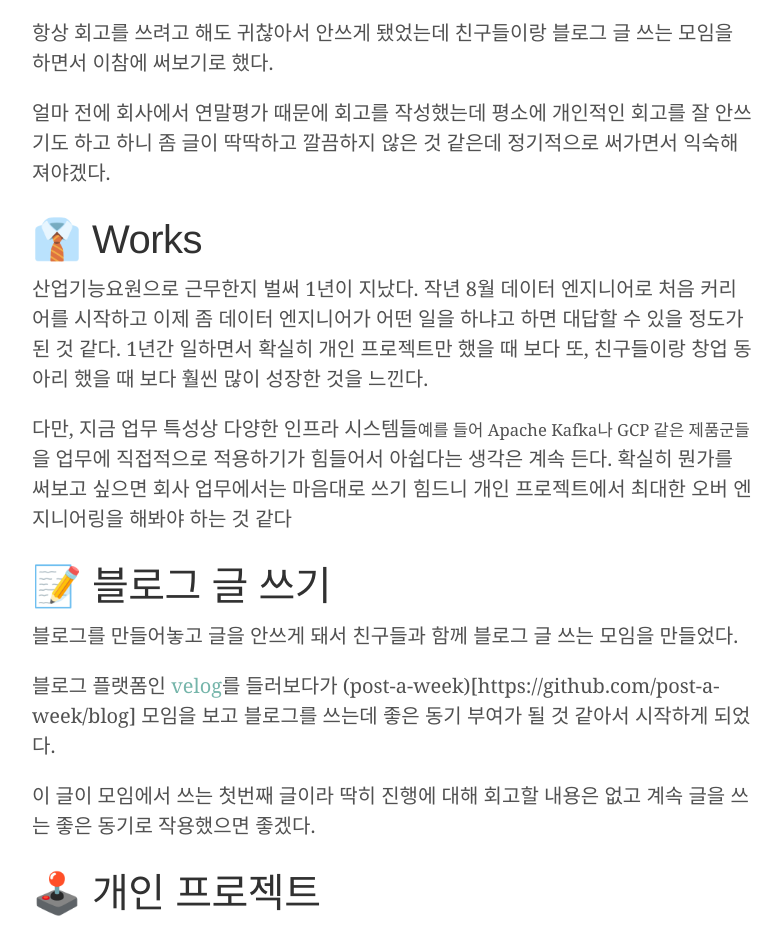
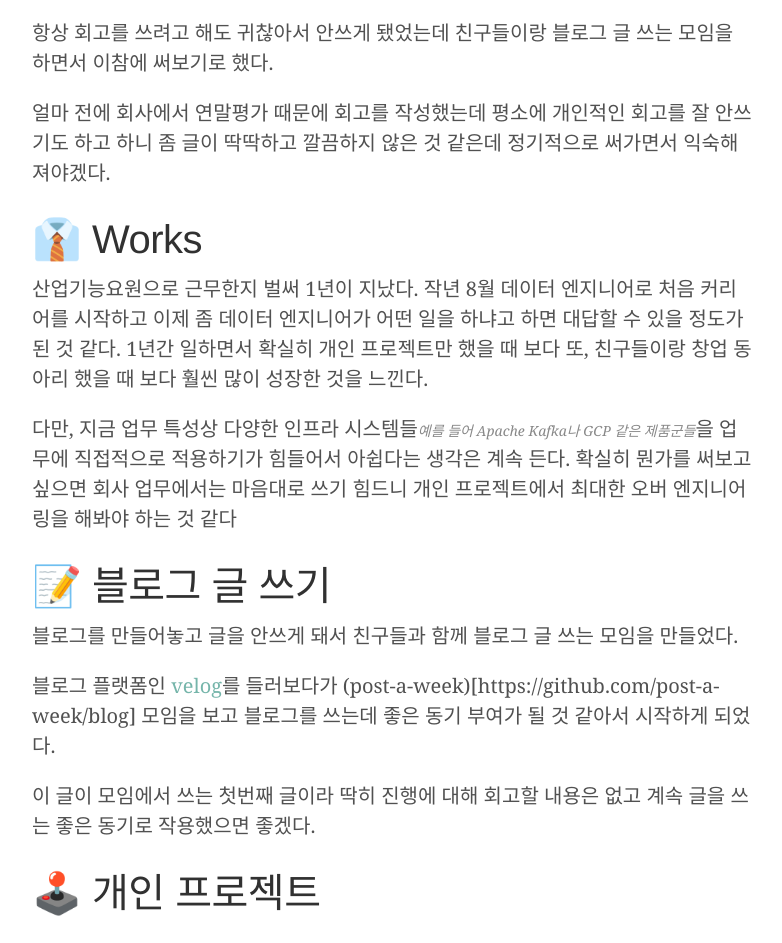
Before and after one commit to crmin/old_crmin.github.io, a Jekyll site: the page built from _posts/2019-12-11-2019년을-마무리하면서.md, in a window 1280 px wide. Shown: the part 576-1519 px from the top of the page, without its empty margins (248-1030 px from the left). Built offline with Jekyll 4.4.1, drawn with Linux system fonts in a browser that asks for light colours; nearby versions of some CDN libraries; comment, search, counter and statistics services are not loaded; grey boxes are pictures that could not be loaded.

Commit message:
small 태그에 css 적용

```diff
--- a/_includes/head.html
+++ b/_includes/head.html
@@ -29,6 +29,7 @@
   <link rel="stylesheet" href="{{ site.baseurl }}/public/css/syntax.css">
   <link rel="stylesheet" href="{{ site.baseurl }}/public/css/lanyon.css">
   <link rel="stylesheet" href="{{ site.baseurl }}/public/css/tags.css">
+  <link rel="stylesheet" href="{{ site.baseurl }}/public/css/cutom_typographies.css">
   <!-- <link rel="stylesheet" href="https://fonts.googleapis.com/css?family=PT+Serif:400,400italic,700%7CPT+Sans:400"> -->
   <link href="https://fonts.googleapis.com/css?family=Noto+Serif+KR:200&display=swap" rel="stylesheet"> <!-- Noto Serif KR -->
   <!-- <link href="https://fonts.googleapis.com/css?family=Nanum+Myeongjo&display=swap" rel="stylesheet"> --> <!-- Nanum Myeongjo -->
--- /dev/null
+++ b/public/css/cutom_typographies.css
@@ -0,0 +1,5 @@
+small {
+    color: #888;
+    font-size: 0.7em;
+    font-style: oblique;
+}
```
